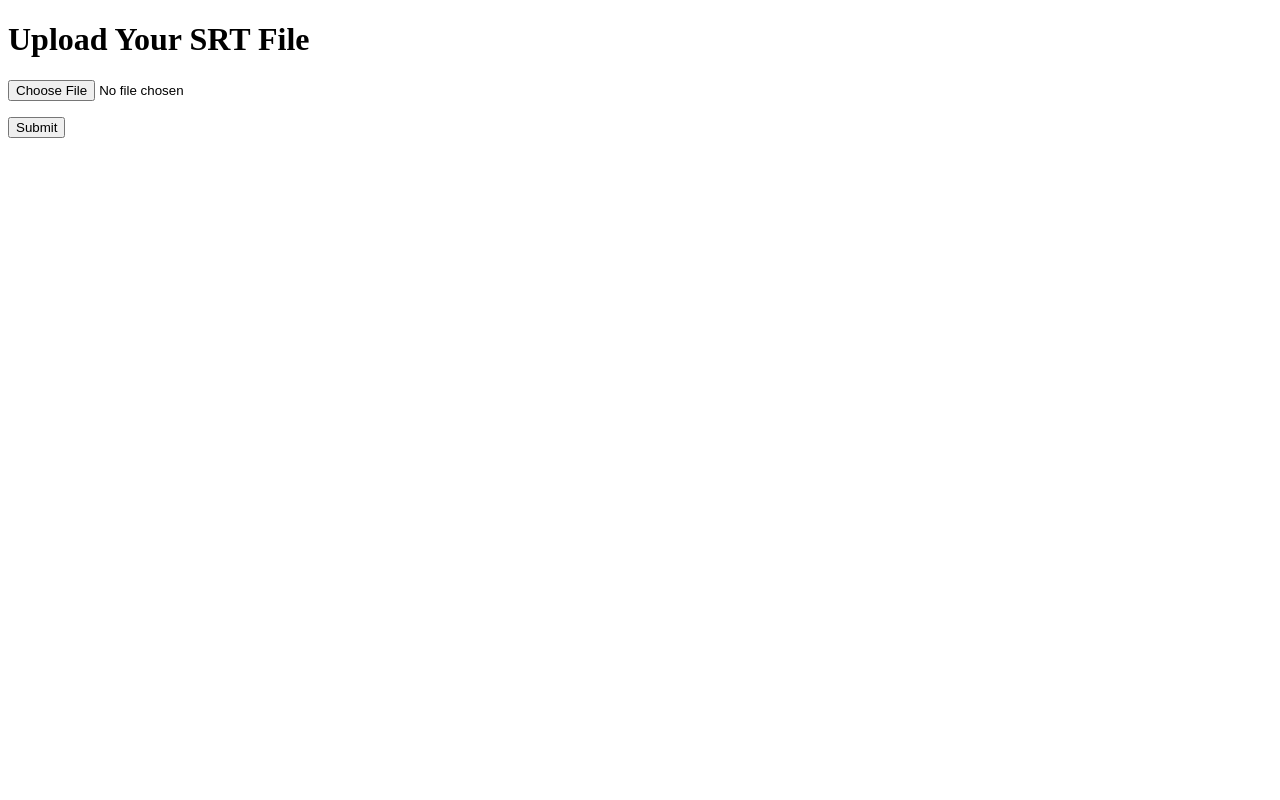
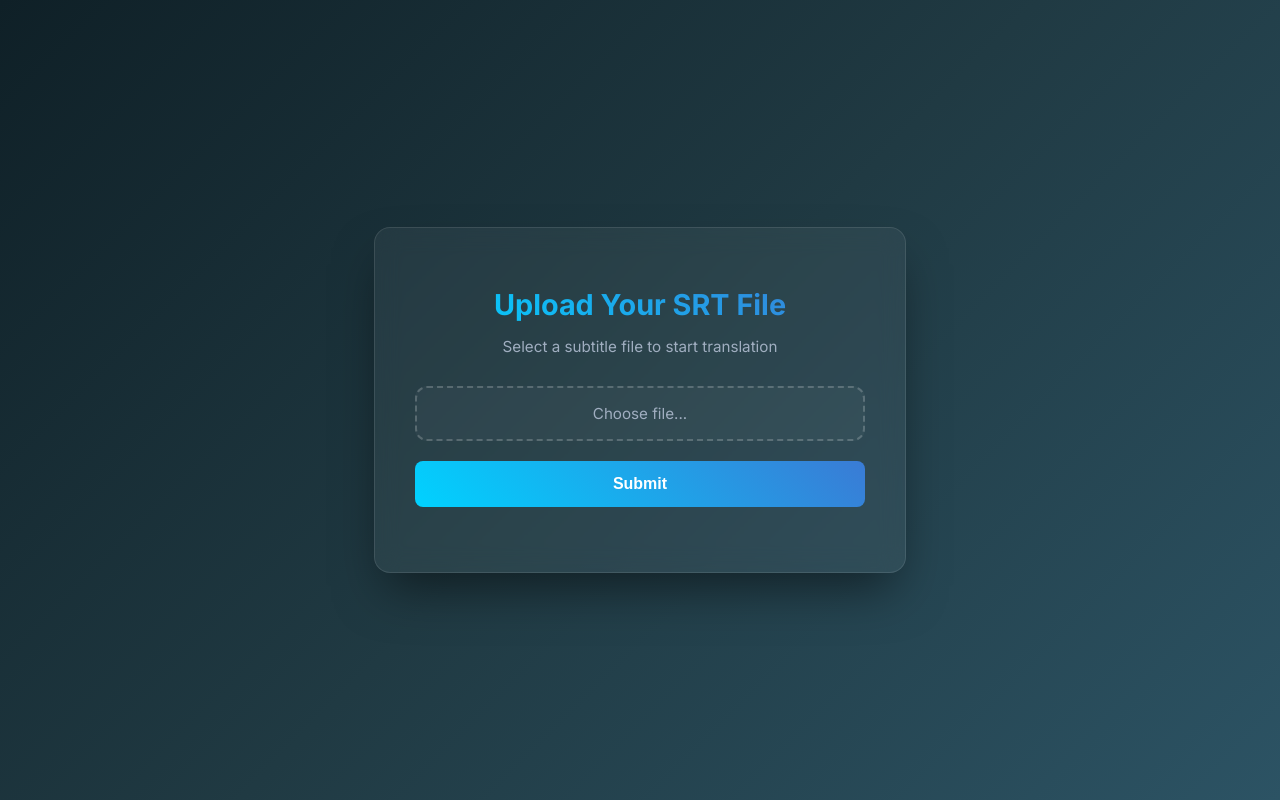
Before and after one commit to sajjad-gazergar-dev/subtitle-translator, a Flask app: page / in a window 1280 px wide. Run offline with Flask 3, Linux system fonts and the light colour scheme.

Commit message:
v2.1 add ai generated frontend

```diff
--- a/templates/index.html
+++ b/templates/index.html
@@ -1,23 +1,195 @@
 <!DOCTYPE html>
 <html lang="en">
+
 <head>
     <meta charset="UTF-8">
     <meta name="viewport" content="width=device-width, initial-scale=1.0">
     <title>Subtitle Translator</title>
+    <style>
+        @import url('https://fonts.googleapis.com/css2?family=Inter:wght@400;500;600;700&display=swap');
+
+        :root {
+            --bg-gradient: linear-gradient(135deg, #0f2027, #203a43, #2c5364);
+            --card-bg: rgba(255, 255, 255, 0.05);
+            --card-border: rgba(255, 255, 255, 0.1);
+            --primary-color: #00d2ff;
+            --primary-color-hover: #3a7bd5;
+            --text-main: #f0f4f8;
+            --text-muted: #a0aec0;
+            --error-color: #ff6b6b;
+            --success-color: #51cf66;
+        }
+
+        body {
+            font-family: 'Inter', sans-serif;
+            background: var(--bg-gradient);
+            color: var(--text-main);
+            min-height: 100vh;
+            display: flex;
+            align-items: center;
+            justify-content: center;
+            margin: 0;
+            box-sizing: border-box;
+            padding: 20px;
+        }
+
+        .container {
+            background: var(--card-bg);
+            backdrop-filter: blur(12px);
+            -webkit-backdrop-filter: blur(12px);
+            border: 1px solid var(--card-border);
+            border-radius: 16px;
+            padding: 40px;
+            width: 100%;
+            max-width: 450px;
+            box-shadow: 0 25px 50px -12px rgba(0, 0, 0, 0.5);
+            text-align: center;
+            animation: fadeIn 0.8s ease-out;
+        }
+
+        @keyframes fadeIn {
+            from {
+                opacity: 0;
+                transform: translateY(20px);
+            }
+
+            to {
+                opacity: 1;
+                transform: translateY(0);
+            }
+        }
+
+        h1 {
+            font-size: 1.8rem;
+            font-weight: 700;
+            margin-bottom: 8px;
+            background: -webkit-linear-gradient(45deg, #00d2ff, #3a7bd5);
+            -webkit-background-clip: text;
+            -webkit-text-fill-color: transparent;
+        }
+
+        .subtitle-desc {
+            color: var(--text-muted);
+            font-size: 0.95rem;
+            margin-bottom: 30px;
+        }
+
+        form {
+            display: flex;
+            flex-direction: column;
+            gap: 20px;
+        }
+
+        .file-upload-wrapper {
+            position: relative;
+            overflow: hidden;
+            display: inline-block;
+            width: 100%;
+        }
+
+        .file-upload-wrapper input[type="file"] {
+            font-size: 1rem;
+            position: absolute;
+            left: 0;
+            top: 0;
+            opacity: 0;
+            cursor: pointer;
+            height: 100%;
+            width: 100%;
+        }
+
+        .custom-file-upload {
+            display: block;
+            padding: 16px;
+            background: rgba(255, 255, 255, 0.03);
+            border: 2px dashed rgba(255, 255, 255, 0.2);
+            border-radius: 12px;
+            color: var(--text-muted);
+            font-size: 0.95rem;
+            transition: all 0.3s ease;
+            cursor: pointer;
+        }
+
+        .file-upload-wrapper:hover .custom-file-upload {
+            border-color: var(--primary-color);
+            background: rgba(255, 255, 255, 0.08);
+            color: var(--text-main);
+        }
+
+        input[type="submit"] {
+            background: linear-gradient(45deg, #00d2ff, #3a7bd5);
+            border: none;
+            border-radius: 8px;
+            color: white;
+            padding: 14px 20px;
+            font-size: 1rem;
+            font-weight: 600;
+            cursor: pointer;
+            transition: transform 0.2s ease, box-shadow 0.2s ease;
+            width: 100%;
+        }
+
+        input[type="submit"]:hover {
+            transform: translateY(-2px);
+            box-shadow: 0 10px 20px -10px rgba(0, 210, 255, 0.5);
+        }
+
+        input[type="submit"]:active {
+            transform: translateY(0);
+        }
+
+        .message-container {
+            margin-top: 25px;
+            font-size: 0.95rem;
+            line-height: 1.5;
+        }
+
+        .error-msg {
+            color: var(--error-color);
+            background: rgba(255, 107, 107, 0.1);
+            padding: 12px;
+            border-radius: 8px;
+            border: 1px solid rgba(255, 107, 107, 0.2);
+        }
+
+        .success-msg {
+            color: var(--text-main);
+            background: rgba(81, 207, 102, 0.1);
+            padding: 12px;
+            border-radius: 8px;
+            border: 1px solid rgba(81, 207, 102, 0.2);
+        }
+    </style>
 </head>
+
 <body>
+    <div class="container">
         <h1>Upload Your SRT File</h1>
+        <p class="subtitle-desc">Select a subtitle file to start translation</p>
+
         <form method="POST" action="" enctype="multipart/form-data">
-      <p><input type="file" name="subtitle"></p>
-      <p><input type="submit" value="Submit"></p>
+            <div class="file-upload-wrapper">
+                <div class="custom-file-upload">
+                    <span>Choose file...</span>
+                </div>
+                <input type="file" name="subtitle"
+                    onchange="document.querySelector('.custom-file-upload span').textContent = this.files[0] ? this.files[0].name : 'Choose file...'">
+            </div>
+            <div>
+                <input type="submit" value="Submit">
+            </div>
         </form>
-    <div>
+
+        <div class="message-container">
             {% if error %}
-<p style="color: red;"> error </p>
+            <div class="error-msg"> error </div>
             {% endif %}
-      {%if prompt%}
-      <p>{{prompt}}</p>
-      {%endif%}
+
+            {% if prompt %}
+            <div class="success-msg">{{prompt}}</div>
+            {% endif %}
+        </div>
     </div>
 </body>
+
 </html>
```
Also changed, not shown: 4 other files. Lines whose indentation alone changed are shown as unchanged.
